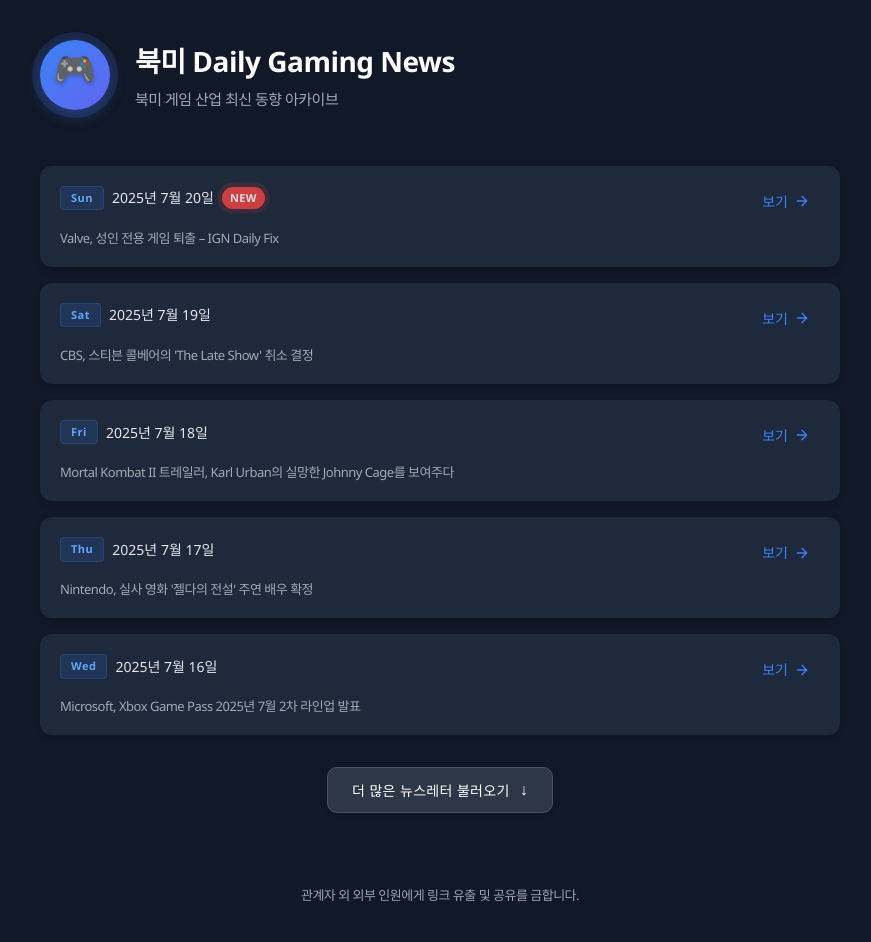
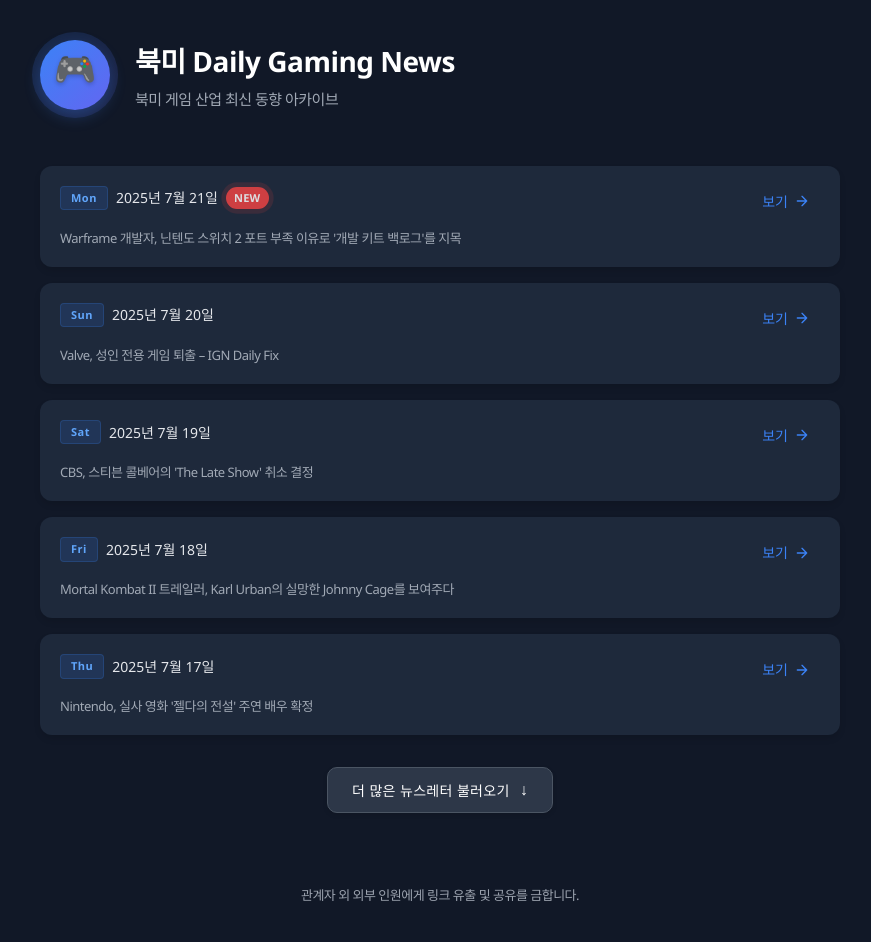
Before and after one commit to iam-pine/NA-daily-news, a plain HTML site: page docs/index.html in a window 1280 px wide. Shown: the whole page, without its empty margins (200-1071 px from the left). Drawn offline with Linux system fonts and the light colour scheme.

Commit message:
자동 업로드: 2025년 07월 21일 뉴스 게시

```diff
--- a/docs/index.html
+++ b/docs/index.html
@@ -350,7 +350,23 @@ body {
 
   <!-- 아카이브 리스트 -->
   <div class="archive-list" id="newsArchive">
-    <!-- ITEMS_BEGIN --><!-- ITEMS_END --><a href="https://iam-pine.github.io/NA-daily-news/NA_dailynews_250720.html" class="archive-item">
+    <!-- ITEMS_BEGIN --><!-- ITEMS_END --><a href="https://iam-pine.github.io/NA-daily-news/NA_dailynews_250721.html" class="archive-item">
+  <div class="item-content">
+    <div class="item-header">
+      <div class="date-container">
+        <div class="weekday-tag">Mon</div>
+        <div class="date-full">2025년 7월 21일</div>
+      </div>
+      <div class="view-button">
+        보기
+        <svg width="16" height="16" viewBox="0 0 24 24" fill="none" xmlns="<http://www.w3.org/2000/svg>">
+          <path d="M5 12H19M19 12L12 5M19 12L12 19" stroke="currentColor" stroke-width="2" stroke-linecap="round" stroke-linejoin="round"/>
+        </svg>
+      </div>
+    </div>
+    <p class="item-subtitle">Warframe 개발자, 닌텐도 스위치 2 포트 부족 이유로 '개발 키트 백로그'를 지목</p>
+  </div>
+</a><a href="https://iam-pine.github.io/NA-daily-news/NA_dailynews_250720.html" class="archive-item">
   <div class="item-content">
     <div class="item-header">
       <div class="date-container">
```
